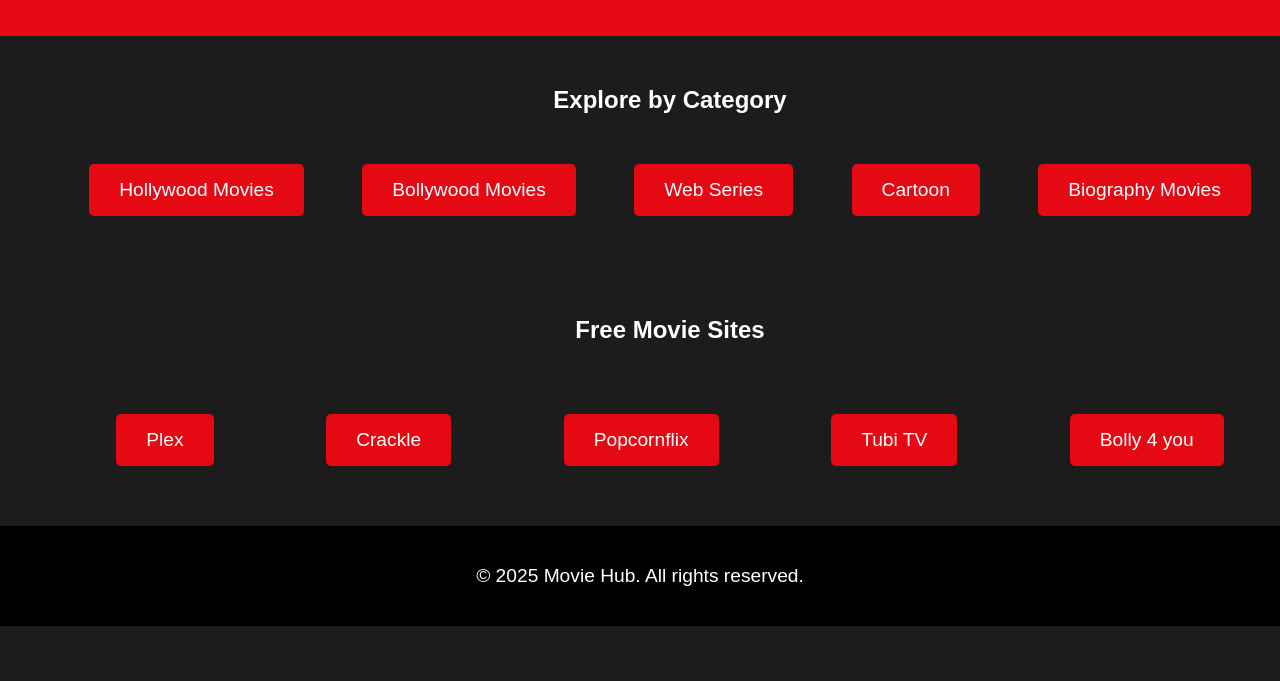
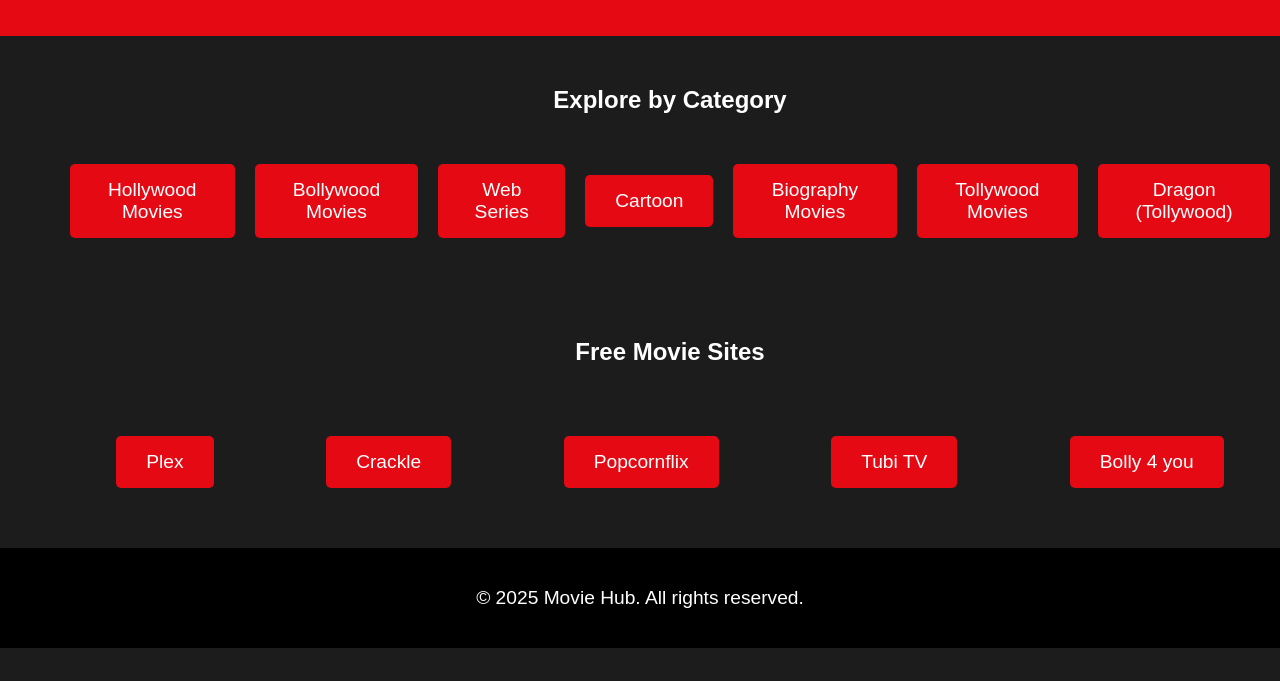
Before and after one commit to AshutoshKumaar/movies-website, a plain HTML site: page index.html in a window 1280 px wide. Shown: the part 119-800 px from the top of the page. Drawn offline with Linux system fonts and the light colour scheme.

Commit message:
new changes happen

```diff
--- a/index.html
+++ b/index.html
@@ -19,6 +19,8 @@
     <button onclick="window.open('https://hdmovie2.do/series/', '_blank')">Web Series</button>
     <button onclick="window.open('https://hdmovie2.do/cartoon/', '_blank')">Cartoon</button>
     <button onclick="window.open('https://hdmovie2.do/biography/', '_blank')">Biography Movies</button>
+    <button onclick="window.open('https://hdmovie2.do/biography/', '_blank')">Tollywood Movies</button>
+    <button onclick="window.open('https://hdmovie2.do/65016-dragon.html', '_blank')">Dragon (Tollywood)</button>
    </div>
   </section>
 
```
